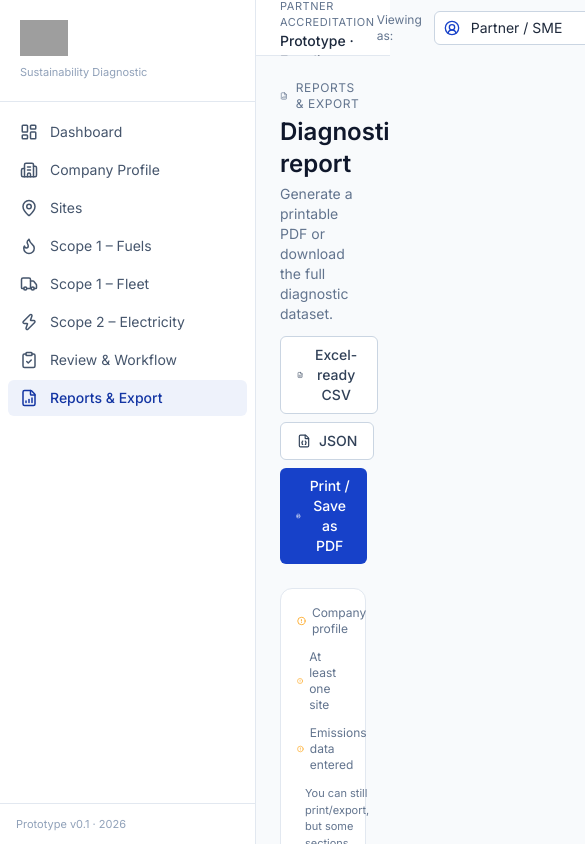
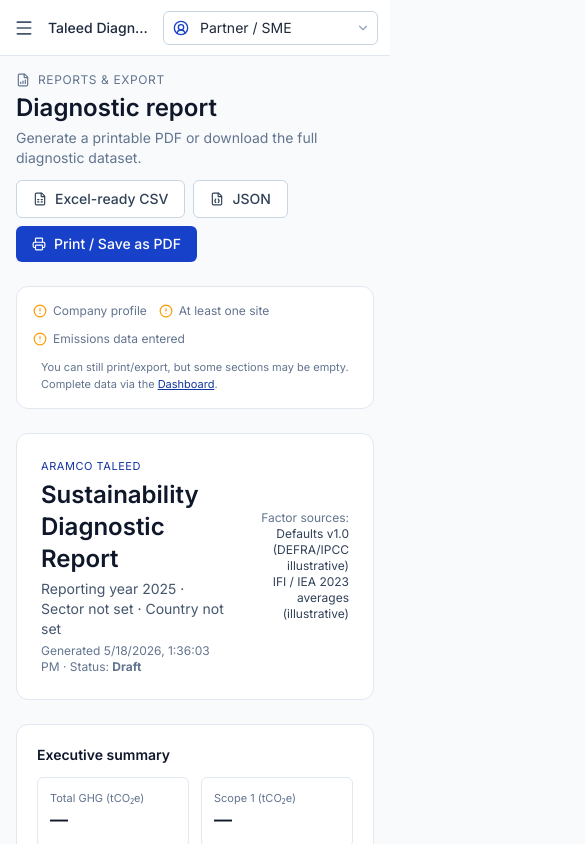
Before and after one commit to Moueidat123/sustainability-diagnostic-prototype, a React (Vite) app: page /sustainability-diagnostic-prototype/reports in a window 390 px wide. Shown: the top 844 px of the page, 585 px wide, since content can reach past the window. Built offline with nearby package versions, Linux system fonts and the light colour scheme; grey boxes are pictures that could not be loaded.

Commit message:
Mobile: slide-out sidebar drawer, hamburger menu, responsive header + scrollable tables

```diff
--- a/src/App.tsx
+++ b/src/App.tsx
@@ -1,3 +1,4 @@
+import { useState } from 'react'
 import { BrowserRouter, Routes, Route } from 'react-router-dom'
 import Sidebar from './components/Sidebar'
 import Header from './components/Header'
@@ -16,14 +17,15 @@
 
 function App() {
   const { role, setRole } = useRole()
+  const [sidebarOpen, setSidebarOpen] = useState(false)
 
   return (
     <BrowserRouter basename="/sustainability-diagnostic-prototype">
-      <div className="flex h-screen">
-        <Sidebar role={role} />
+      <div className="flex h-screen overflow-hidden">
+        <Sidebar role={role} open={sidebarOpen} onClose={() => setSidebarOpen(false)} />
         <div className="flex-1 flex flex-col min-w-0">
-          <Header role={role} setRole={setRole} />
-          <main className="flex-1 overflow-y-auto p-6 md:p-8 bg-slate-50">
+          <Header role={role} setRole={setRole} onMenuClick={() => setSidebarOpen(true)} />
+          <main className="flex-1 overflow-y-auto p-4 sm:p-6 md:p-8 bg-slate-50">
             <Routes>
               <Route path="/" element={<Dashboard />} />
               <Route path="/company" element={<CompanyProfile />} />
--- a/src/components/Header.tsx
+++ b/src/components/Header.tsx
@@ -1,26 +1,39 @@
-import { ChevronDown, UserCircle2 } from 'lucide-react'
+import { ChevronDown, UserCircle2, Menu } from 'lucide-react'
 import { ROLES, type Role } from '../lib/roles'
 
 export default function Header({
   role,
   setRole,
+  onMenuClick,
 }: {
   role: Role
   setRole: (r: Role) => void
+  onMenuClick?: () => void
 }) {
   const current = ROLES.find(r => r.id === role)!
   return (
-    <header className="h-14 bg-white border-b border-slate-200 flex items-center justify-between px-6">
-      <div>
-        <div className="text-[11px] uppercase tracking-wider text-slate-500">
-          Sustainability Diagnostic & Partner Accreditation
-        </div>
-        <div className="text-sm font-medium text-slate-800">
-          Prototype · For client review
+    <header className="h-14 shrink-0 bg-white border-b border-slate-200 flex items-center justify-between gap-2 px-3 sm:px-6">
+      <div className="flex items-center gap-2 min-w-0">
+        {/* Hamburger (mobile/tablet only) */}
+        <button
+          onClick={onMenuClick}
+          className="lg:hidden text-slate-600 hover:text-slate-900 p-1.5 -ml-1 rounded-md hover:bg-slate-100"
+          aria-label="Open menu"
+        >
+          <Menu size={20} />
+        </button>
+        <div className="min-w-0">
+          <div className="hidden sm:block text-[11px] uppercase tracking-wider text-slate-500 truncate">
+            Sustainability Diagnostic & Partner Accreditation
+          </div>
+          <div className="text-sm font-medium text-slate-800 truncate">
+            <span className="hidden sm:inline">Prototype · For client review</span>
+            <span className="sm:hidden">Taleed Diagnostic</span>
+          </div>
         </div>
       </div>
-      <div className="flex items-center gap-3">
-        <span className="text-xs text-slate-500">Viewing as:</span>
+      <div className="flex items-center gap-2 sm:gap-3 shrink-0">
+        <span className="hidden sm:inline text-xs text-slate-500">Viewing as:</span>
         <div className="relative">
           <select
             value={role}
@@ -34,7 +47,7 @@
           <UserCircle2 size={16} className="absolute left-2.5 top-1/2 -translate-y-1/2 text-brand-600 pointer-events-none" />
           <ChevronDown size={14} className="absolute right-2 top-1/2 -translate-y-1/2 text-slate-400 pointer-events-none" />
         </div>
-        <div className="hidden md:block text-xs text-slate-500 max-w-[220px] truncate">
+        <div className="hidden xl:block text-xs text-slate-500 max-w-[220px] truncate">
           {current.description}
         </div>
       </div>
--- a/src/components/Sidebar.tsx
+++ b/src/components/Sidebar.tsx
@@ -2,7 +2,7 @@
 import { NavLink } from 'react-router-dom'
 import {
   LayoutDashboard, Building2, MapPin, Flame, Truck,
-  Zap, ClipboardCheck, Settings, FileBarChart, Award,
+  Zap, ClipboardCheck, Settings, FileBarChart, Award, X,
 } from 'lucide-react'
 import clsx from 'clsx'
 import type { Role } from '../lib/roles'
@@ -26,15 +26,33 @@
 // Prefer the real PNG once provided, fall back to the temporary SVG placeholder.
 const LOGO_CANDIDATES = [`${BASE}logo.png`, `${BASE}logo.svg`]
 
-export default function Sidebar({ role }: { role: Role }) {
+export default function Sidebar({ role, open, onClose }: { role: Role; open: boolean; onClose: () => void }) {
   const items = ITEMS.filter(i => i.roles.includes(role))
   const [idx, setIdx] = useState(0)
   const failed = idx >= LOGO_CANDIDATES.length
 
   return (
-    <aside className="w-64 shrink-0 bg-white border-r border-slate-200 flex flex-col">
+    <>
+      {/* Mobile backdrop */}
+      <div
+        className={clsx(
+          'fixed inset-0 z-30 bg-black/40 lg:hidden transition-opacity',
+          open ? 'opacity-100' : 'opacity-0 pointer-events-none',
+        )}
+        onClick={onClose}
+        aria-hidden="true"
+      />
+
+      <aside
+        className={clsx(
+          'w-64 shrink-0 bg-white border-r border-slate-200 flex flex-col',
+          'fixed inset-y-0 left-0 z-40 transition-transform duration-200 lg:static lg:z-auto lg:translate-x-0',
+          open ? 'translate-x-0' : '-translate-x-full',
+        )}
+      >
         {/* Brand */}
-      <div className="px-5 py-5 border-b border-slate-200">
+        <div className="px-5 py-5 border-b border-slate-200 flex items-start justify-between">
+          <div>
             {!failed ? (
               <img
                 src={LOGO_CANDIDATES[idx]}
@@ -50,6 +68,15 @@
             )}
             <div className="text-[11px] text-slate-400 mt-2">Sustainability Diagnostic</div>
           </div>
+          {/* Close button (mobile only) */}
+          <button
+            onClick={onClose}
+            className="lg:hidden text-slate-400 hover:text-slate-700 p-1 -mr-1"
+            aria-label="Close menu"
+          >
+            <X size={20} />
+          </button>
+        </div>
 
         {/* Navigation */}
         <nav className="flex-1 px-2 py-3 space-y-0.5 overflow-y-auto">
@@ -58,6 +85,7 @@
               key={to}
               to={to}
               end={to === '/'}
+              onClick={onClose}
               className={({ isActive }) =>
                 clsx(
                   'flex items-center gap-3 px-3 py-2 rounded-md text-sm transition',
@@ -77,5 +105,6 @@
           Prototype v0.1 · {new Date().getFullYear()}
         </div>
       </aside>
+    </>
   )
 }
--- a/src/pages/Reports.tsx
+++ b/src/pages/Reports.tsx
@@ -286,7 +286,7 @@
         <section className="bg-white border border-slate-200 rounded-xl p-5 print:border-0">
           <h3 className="text-sm font-semibold text-slate-900 mb-3">Sites ({sites.length})</h3>
           {sites.length === 0 ? <div className="text-xs text-slate-400 italic">No sites recorded.</div> : (
-            <table className="w-full text-xs">
+            <div className="overflow-x-auto -mx-1 print:mx-0 print:overflow-visible"><table className="w-full text-xs min-w-[520px] print:min-w-0">
               <thead className="text-slate-500"><tr>
                 <th className="text-left py-1">Name</th><th className="text-left">City</th>
                 <th className="text-left">Country</th><th className="text-left">Ownership</th>
@@ -301,7 +301,7 @@
                   </tr>
                 ))}
               </tbody>
-            </table>
+            </table></div>
           )}
         </section>
 
@@ -311,7 +311,7 @@
             Scope 1 — Fuels ({fmt(scope1Fuels)} tCO₂e)
           </h3>
           {fuels.length === 0 ? <div className="text-xs text-slate-400 italic">No fuel entries.</div> : (
-            <table className="w-full text-xs">
+            <div className="overflow-x-auto -mx-1 print:mx-0 print:overflow-visible"><table className="w-full text-xs min-w-[520px] print:min-w-0">
               <thead className="text-slate-500"><tr>
                 <th className="text-left py-1">Site</th><th className="text-left">Fuel</th>
                 <th className="text-right">Quantity</th><th className="text-right">Factor</th>
@@ -332,7 +332,7 @@
                   )
                 })}
               </tbody>
-            </table>
+            </table></div>
           )}
         </section>
 
@@ -342,7 +342,7 @@
             Scope 1 — Fleet ({fmt(scope1Fleet)} tCO₂e)
           </h3>
           {fleet.length === 0 ? <div className="text-xs text-slate-400 italic">No fleet entries.</div> : (
-            <table className="w-full text-xs">
+            <div className="overflow-x-auto -mx-1 print:mx-0 print:overflow-visible"><table className="w-full text-xs min-w-[520px] print:min-w-0">
               <thead className="text-slate-500"><tr>
                 <th className="text-left py-1">Site</th><th className="text-left">Vehicle</th>
                 <th className="text-left">Fuel</th><th className="text-left">Mode</th>
@@ -366,7 +366,7 @@
                   )
                 })}
               </tbody>
-            </table>
+            </table></div>
           )}
         </section>
 
@@ -376,7 +376,7 @@
             Scope 2 — Electricity ({fmt(scope2Total)} tCO₂e · {fmt(elec.renewPct, 1)}% renewable)
           </h3>
           {electricity.length === 0 ? <div className="text-xs text-slate-400 italic">No electricity entries.</div> : (
-            <table className="w-full text-xs">
+            <div className="overflow-x-auto -mx-1 print:mx-0 print:overflow-visible"><table className="w-full text-xs min-w-[520px] print:min-w-0">
               <thead className="text-slate-500"><tr>
                 <th className="text-left py-1">Site</th><th className="text-left">Country</th>
                 <th className="text-right">Grid kWh</th><th className="text-right">Renewable kWh</th>
@@ -398,7 +398,7 @@
                   )
                 })}
               </tbody>
-            </table>
+            </table></div>
           )}
         </section>
 
```
Also changed, not shown: src/pages/Admin.tsx (+16 -16 lines). Lines whose indentation alone changed are shown as unchanged.
